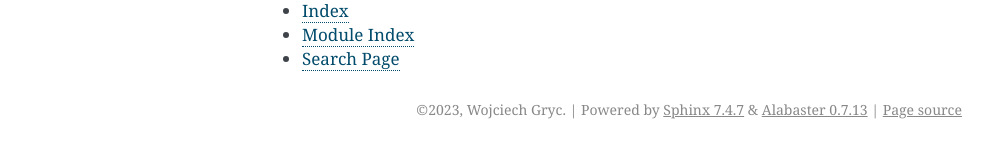
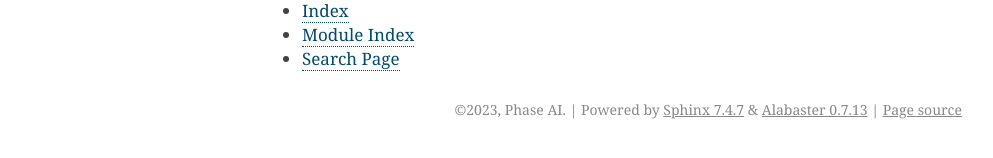
Before and after one commit to wgryc/phasellm, a Sphinx documentation site: the page built from docs/index.rst, in a window 1280 px wide. Shown: the part 319-477 px from the top of the page, without its empty margins (148-1141 px from the left). Built offline with Sphinx 7.4.7, drawn with Linux system fonts in a browser that asks for light colours.

Commit message:
Update conf.py

```diff
--- a/docs/conf.py
+++ b/docs/conf.py
@@ -5,13 +5,13 @@
 
 import os
 import sys
-sys.path.insert(0, os.path.abspath('../'))
+sys.path.insert(0, os.path.abspath('../phasellm'))
 
 # -- Project information -----------------------------------------------------
 # https://www.sphinx-doc.org/en/master/usage/configuration.html#project-information
 
 project = 'PhaseLLM'
-copyright = '2023, Wojciech Gryc'
+copyright = '2023, Phase AI'
 author = 'Phase AI'
 release = '0.0.4'
 
```
